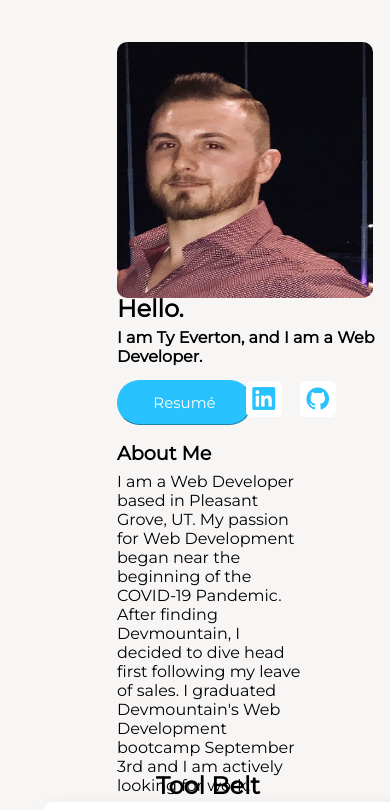
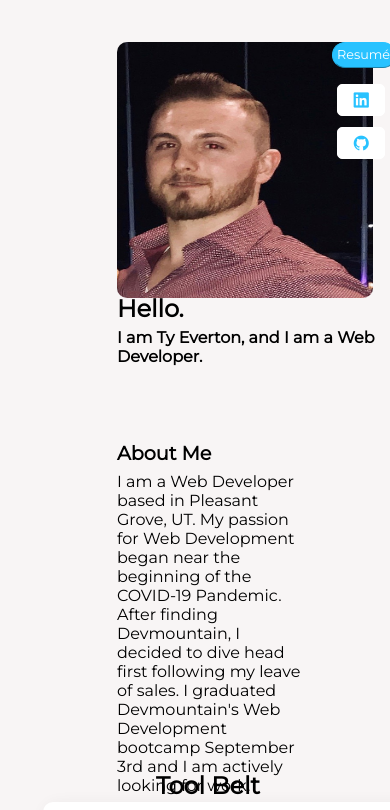
Before and after one commit to TyEverton/Portfolio-Revamp, a React (Create React App) app: page / in a window 390 px wide. Shown: the top 810 px of the page. Built offline with nearby package versions, Linux system fonts and the light colour scheme.

Commit message:
fixed positioning of resume, linkedin and github buttons on mobile

```diff
--- a/public/index.css
+++ b/public/index.css
@@ -250,3 +250,27 @@ body {
     top: 95%;
   }
 }
+
+@media all and (max-width: 500px) {
+  .devicon-linkedin-plain {
+     top: 10%;
+    left: 86.5%;
+    width: 3em;
+    height: 2em;
+    font-size: 1em;
+    position: fixed;
+    z-index: 1;
+  }
+}
+
+@media all and (max-width: 500px) {
+  .devicon-github-original {
+     top: 15%;
+    left: 86.5%;
+    width: 3em;
+    height: 2em;
+    font-size: 1em;
+    position: fixed;
+    z-index: 1;
+  }
+}
--- a/src/Components/projects.css
+++ b/src/Components/projects.css
@@ -14,7 +14,7 @@
 .projectContainer {
   position: absolute;
   top: 150%;
-  left: 30%;
+  left: 28.5%;
   border-style: solid;
   border-width: 1px;
   border-color: rgb(255, 255, 255);
--- a/src/Components/resumedownload.css
+++ b/src/Components/resumedownload.css
@@ -26,9 +26,12 @@
 
 @media all and (max-width: 500px) {
   .downloadBtn {
-    top: 45%;
-    left: 30%;
-    width: 9em;
-    height: 3em;
+    top: 5%;
+    left: 85%;
+    width: 5em;
+    height: 2em;
+    font-size: .8em;
+    position: fixed;
+    z-index: 1;
   }
 }
```
